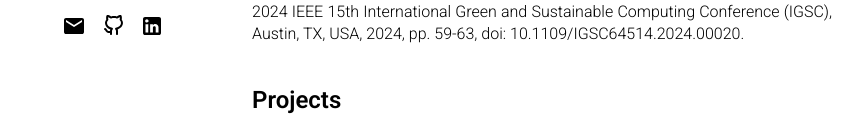
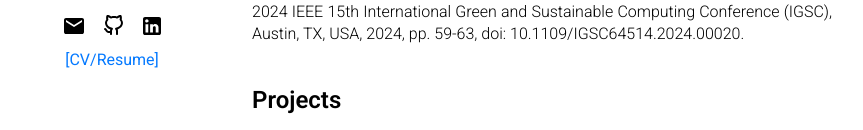
Before and after one commit to rohitashwin/rohitashwin.github.io, a plain HTML site: page index.html in a window 1280 px wide. Shown: the part 342-472 px from the top of the page, without its empty margins (208-1071 px from the left). Drawn offline with Linux system fonts and the light colour scheme.

Commit message:
Add resume

```diff
--- a/index.html
+++ b/index.html
@@ -26,6 +26,7 @@
                         <a href="https://www.linkedin.com/in/ashwinrohit/"><img src="assets/svg/linkedin.svg"
                                 alt="LinkedIn"></a>
                     </nav>
+            <a href="assets/pdf/resume-latest.pdf" id="resume-link">[CV/Resume]</a>
         </div>
         <div class="right-container">
             <h1>About Me</h1>
@@ -40,14 +41,6 @@
                     2024 IEEE 15th International Green and Sustainable Computing Conference (IGSC), Austin, TX, USA, 2024, pp. 59-63,
                     doi: 10.1109/IGSC64514.2024.00020.
             </p>
-            <!-- • Autonomous Drone — RobotX: Built prototype based on the S500 drone retrofitted with Nvidia Jetson for onboard
-computer vision processing. Drone capable of object detection, tracking, and localisation.
-• Custom ISA and Processor: Created custom 9 bit embedded MIPS like ISA and Processor in Verilog. Capable of
-pipelined operations and tailored for ECC applications with hardware support for Hamming ECC.
-• C++ Raytracer: Created a parallelised raytracer from scratch in C++. Works with Bounding Boxes and parallelised
-with multithreading. Implements Blinn-Phong Reflection Model.
-• Bluetooth Microcontroller Programming: Programmed the TI CC 2650 Microcontroller for BLE Central and
-Peripheral role devices. Work -->
             <h1>Projects</h1>
             <p class="project-description">
                 <strong class="project-title">Autonomous Drone — RobotX</strong> <a href="https://github.com/rohitashwin/autonomous-uav">[github]</a> <br>
--- a/style.css
+++ b/style.css
@@ -100,3 +100,11 @@ p {
   font-weight: 350;
   margin-bottom: 10px;
 }
+
+#resume-link {
+  display: flex;
+  flex-direction: row;
+  align-items: center;
+  justify-content: center;
+  margin-top: 10px;
+}
```
Also changed, not shown: 1 other file.
